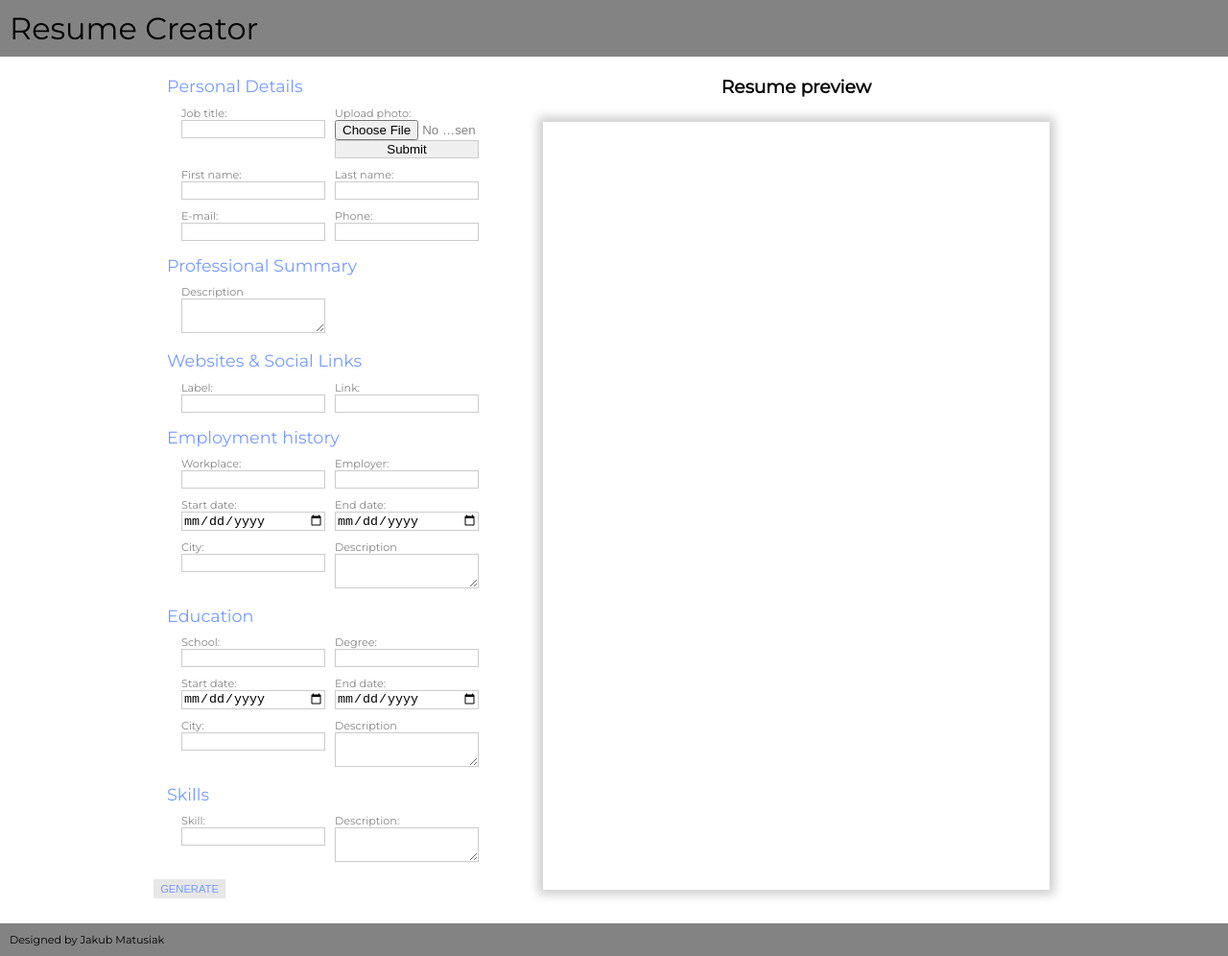
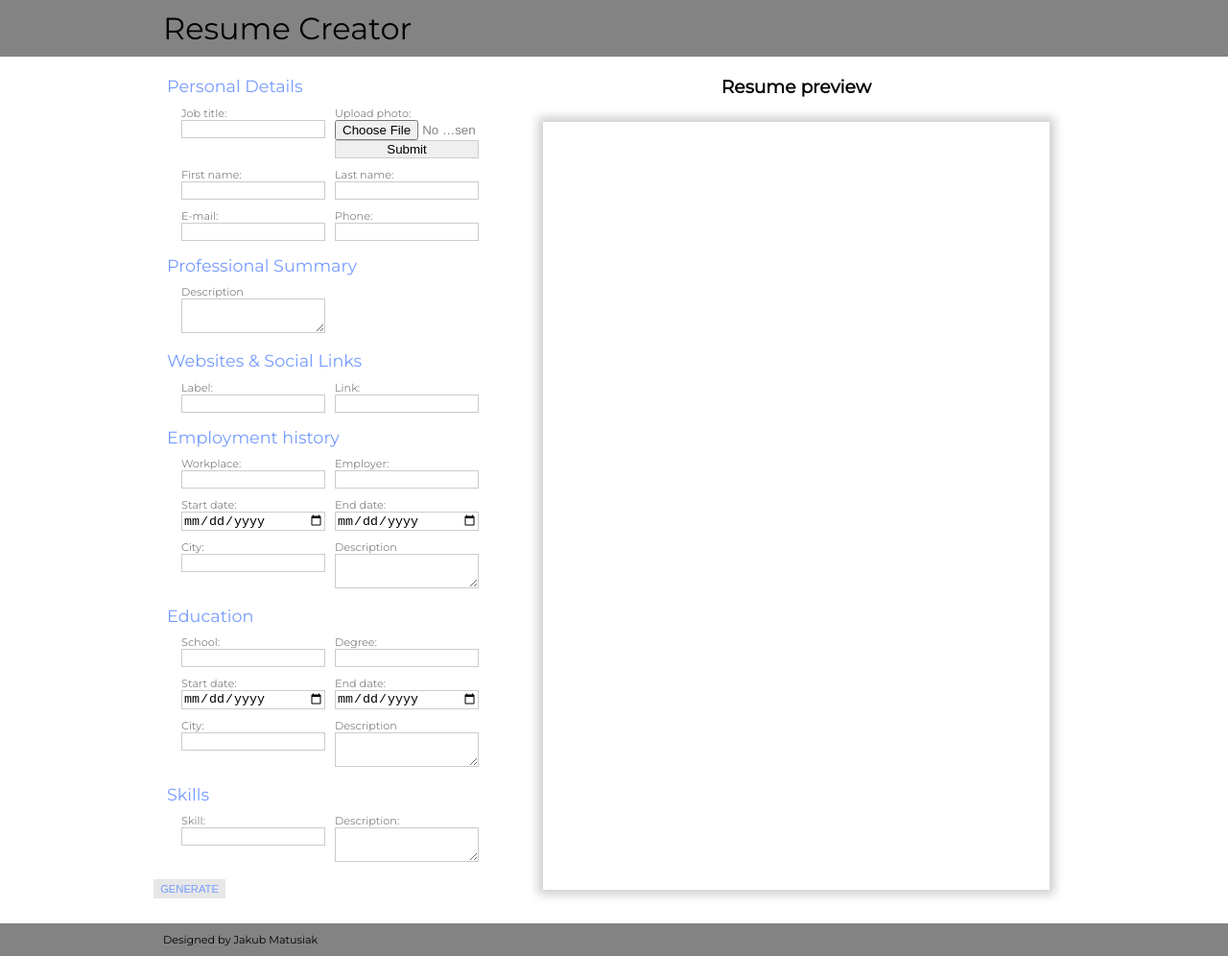
Before and after one commit to jakub-matusiak/resume-creator, a plain HTML site: page index.html in a window 1280 px wide. Shown: the whole page at 96% size. Drawn offline with Linux system fonts and the light colour scheme.

Commit message:
Changed header and footer width to 960px and deleted background and height for header

```diff
--- a/main.css
+++ b/main.css
@@ -30,9 +30,7 @@ body {
 }
 
 .page-header {
-    background-color: #838383;
-    width: 100vw;
-    height: auto;
+    width: 960px;
     margin: 0 auto 20px auto;
     padding: 10px;
 }
@@ -154,7 +152,7 @@ input, textarea {
 
 .page-footer {
     background-color: #838383;
-    width: 100vw;
+    width: 960px;
     height: auto;
     margin: 10px auto 0 auto;
     padding: 10px;
```
